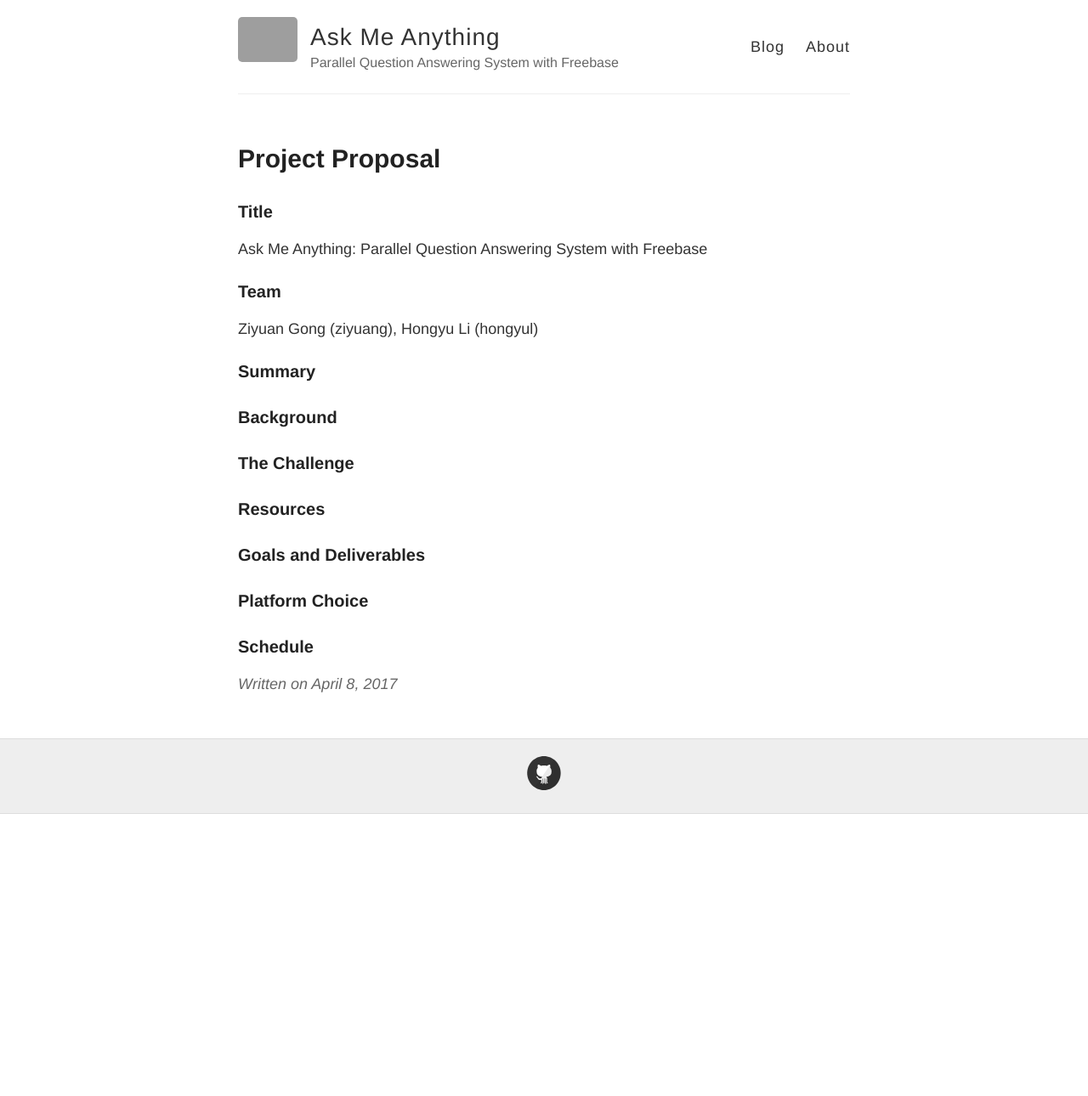
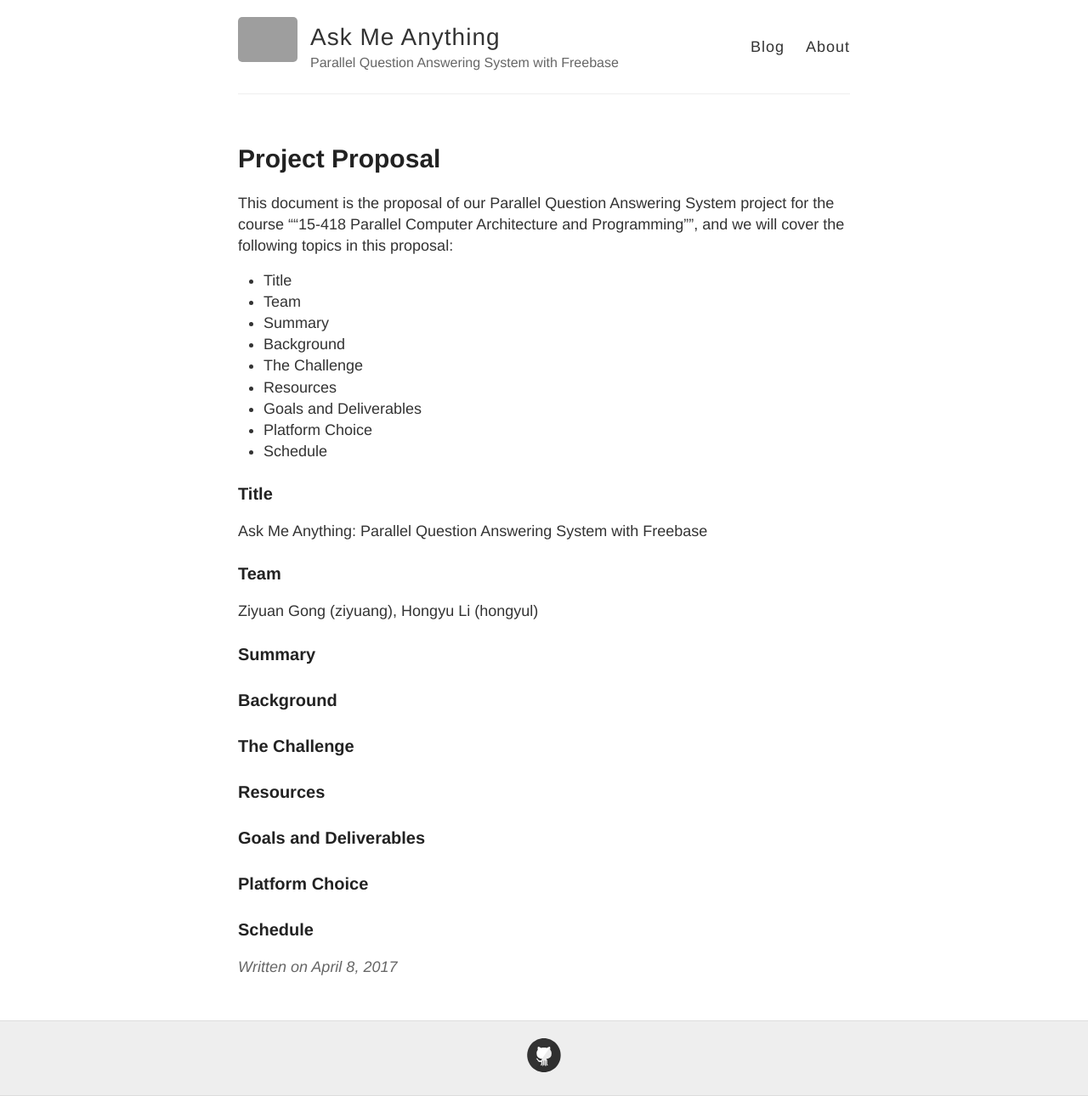
Before and after one commit to xiaozhuyfk/parallel, a Jekyll site: the page built from docs/_posts/2017-4-8-Project-Proposal.md, in a window 1280 px wide. Shown: the whole page at 85% size. Built offline with Jekyll 4.4.1, drawn with Linux system fonts in a browser that asks for light colours; before the commit the page ends 958 px from its top, so only the background shows below that; grey boxes are pictures that could not be loaded.

Commit message:
Update 2017-4-8-Project-Proposal.md

```diff
--- a/docs/_posts/2017-4-8-Project-Proposal.md
+++ b/docs/_posts/2017-4-8-Project-Proposal.md
@@ -2,6 +2,17 @@
 layout: post
 title: Project Proposal
 ---
+
+This document is the proposal of our Parallel Question Answering System project for the course ""15-418 Parallel Computer Architecture and Programming"", and we will cover the following topics in this proposal:
+* Title
+* Team
+* Summary
+* Background
+* The Challenge
+* Resources
+* Goals and Deliverables
+* Platform Choice
+* Schedule
 
 ### Title
 Ask Me Anything: Parallel Question Answering System with Freebase
```
